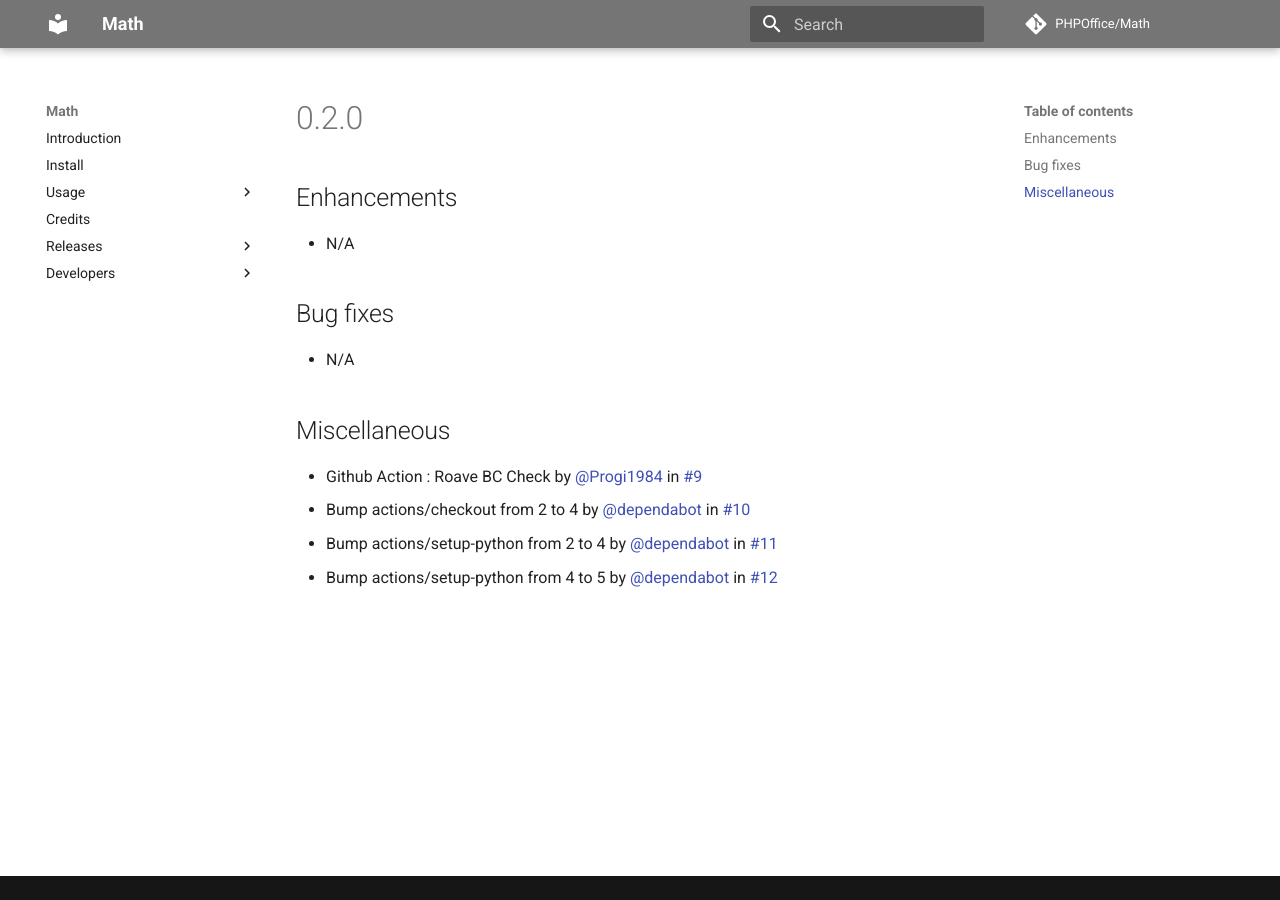
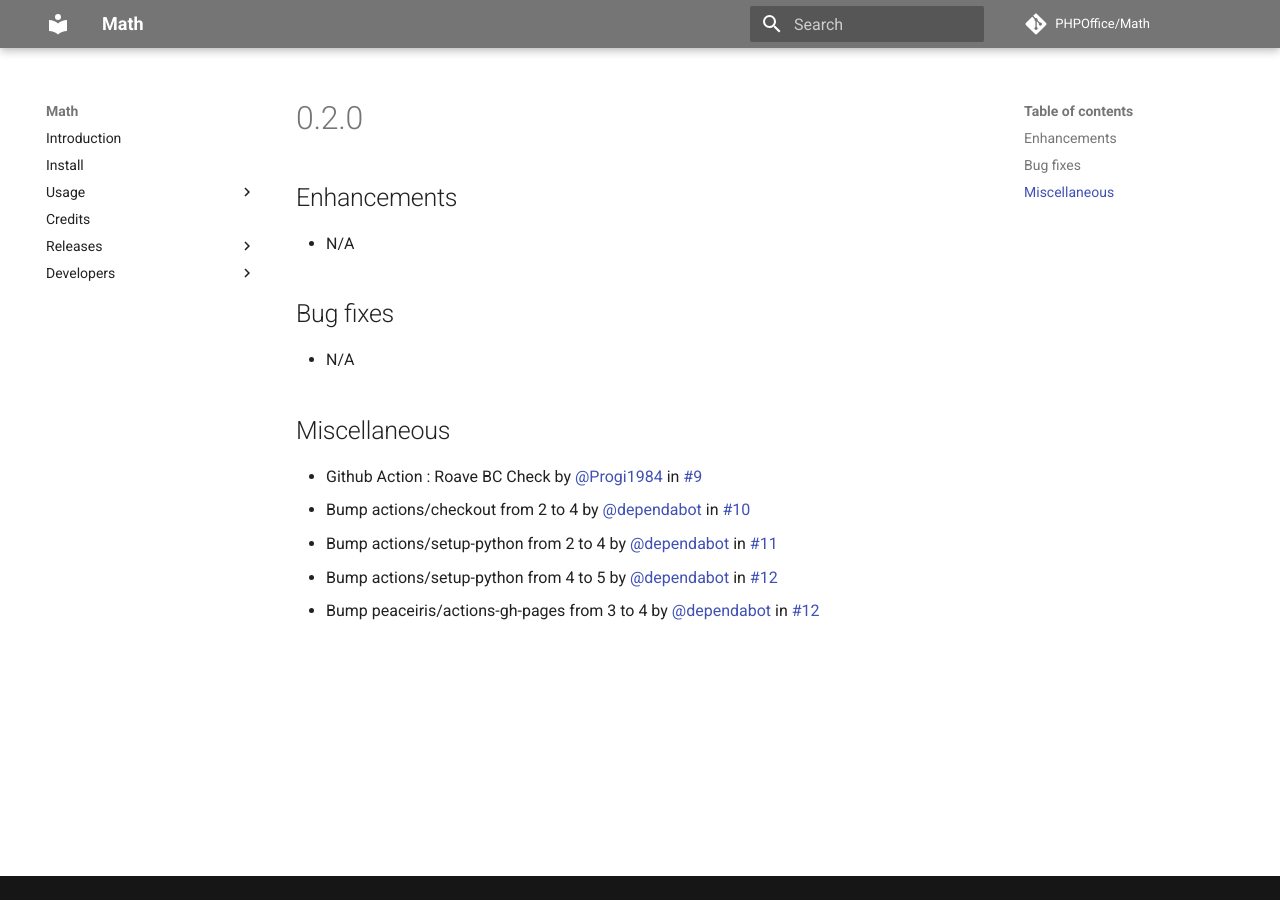
Before and after one commit to PHPOffice/Math, an MkDocs documentation site: the page built from docs/changes/0.2.0.md, in a window 1280 px wide. Built offline with MkDocs 1.6.1 and Material for MkDocs 9.7.7, drawn with Linux system fonts in a browser that asks for light colours; comment, search, counter and statistics services are not loaded.

Commit message:
Updated changelog

```diff
--- a/docs/changes/0.2.0.md
+++ b/docs/changes/0.2.0.md
@@ -14,3 +14,4 @@
 - Bump actions/checkout from 2 to 4 by [@dependabot](https://github/dependabot) in [#10](https://github.com/PHPOffice/Math/pull/10)
 - Bump actions/setup-python from 2 to 4 by [@dependabot](https://github/dependabot) in [#11](https://github.com/PHPOffice/Math/pull/11)
 - Bump actions/setup-python from 4 to 5 by [@dependabot](https://github/dependabot) in [#12](https://github.com/PHPOffice/Math/pull/12)
+- Bump peaceiris/actions-gh-pages from 3 to 4 by [@dependabot](https://github/dependabot) in [#12](https://github.com/PHPOffice/Math/pull/13)
```
